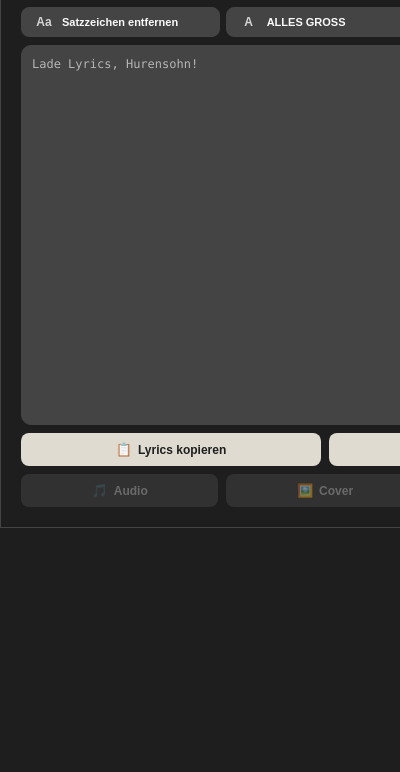
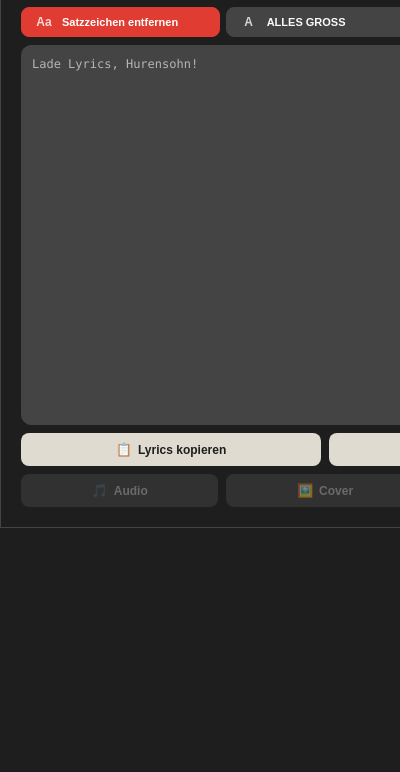
Before and after one commit to jensbuehl/suno-kit, a browser extension: page popup.html in a window 400 px wide. Shown: the part 72-844 px from the top of the page. Drawn offline with Linux system fonts and the light colour scheme.

Commit message:
Set remove punctuation as active by default

```diff
--- a/popup.html
+++ b/popup.html
@@ -366,7 +366,7 @@
     </div>
 
     <div class="options">
-        <button class="option-button" id="removePunct" data-active="false">
+        <button class="option-button" id="removePunct" data-active="true">
             <span class="option-icon">Aa</span>
             <span class="option-text" data-i18n="remove_punctuation">Satzzeichen Enfernen</span>
         </button>
```
